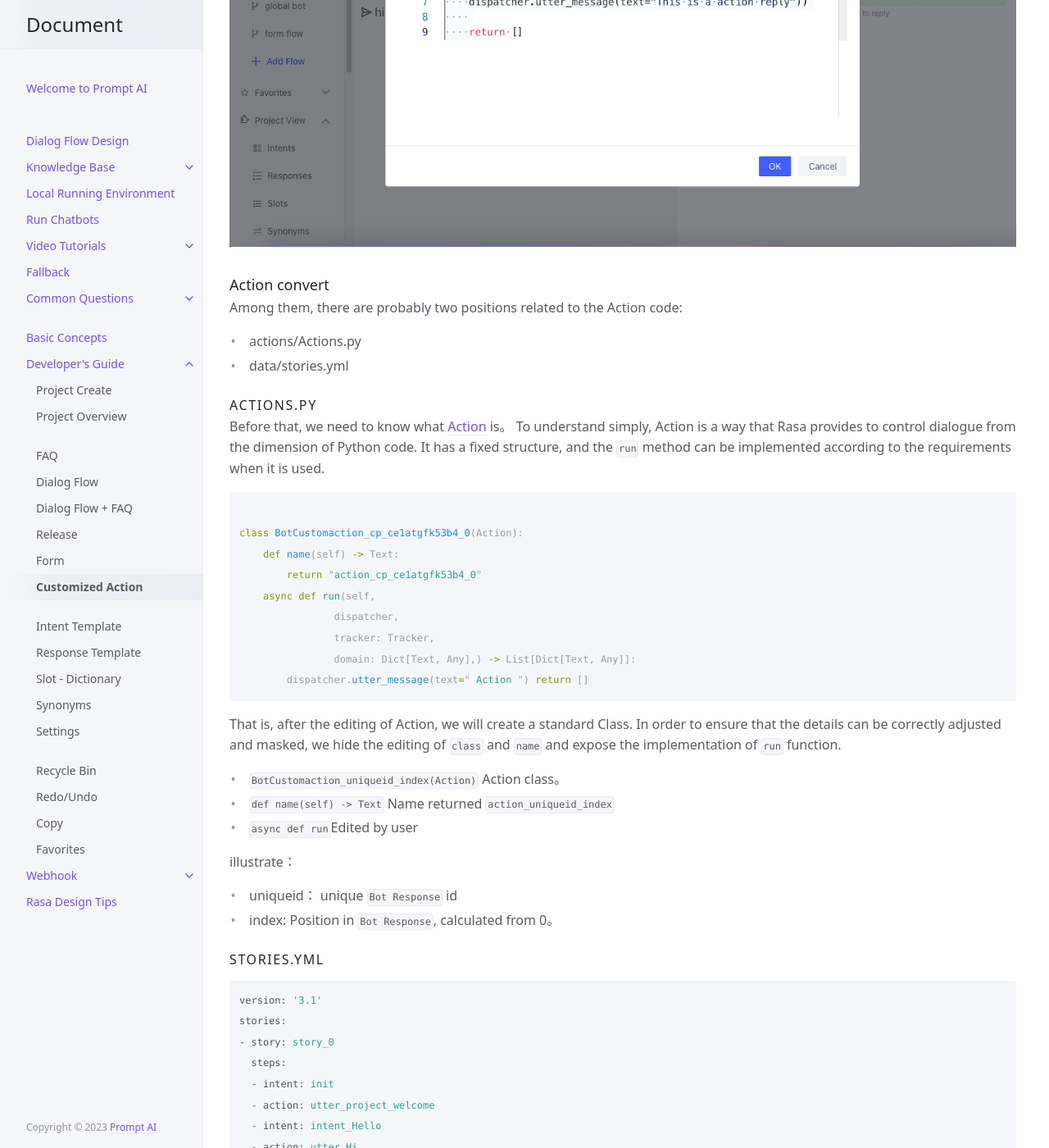
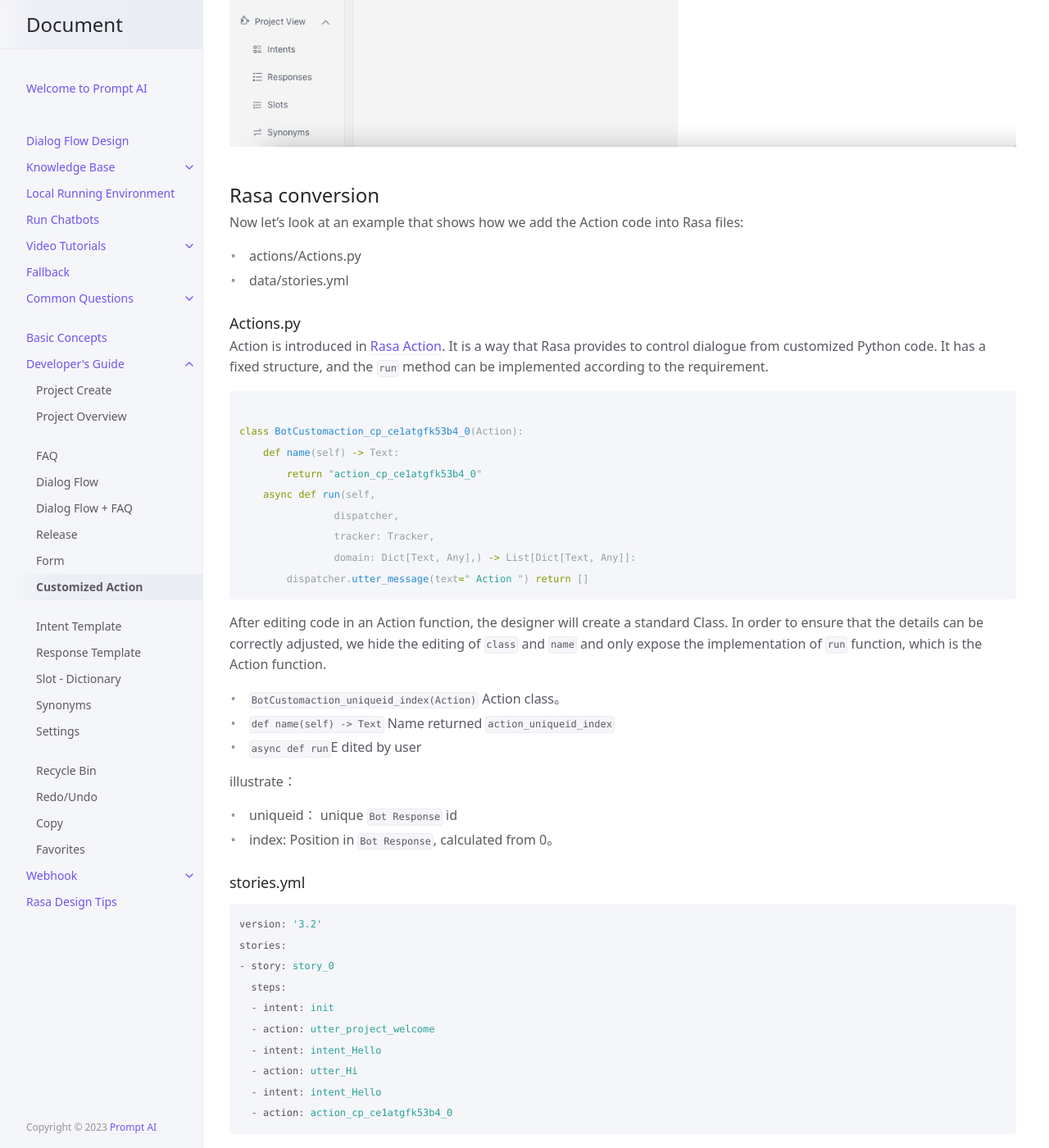
Before and after one commit to PromptAI/promptdialog, a Jekyll site: the page built from docs/tutorial/bot_action.md, in a window 1280 px wide and 1400 px high, scrolled down 1376 px. Shown: the whole window at 82% size. Built offline with Jekyll 4.4.1, drawn with Linux system fonts in a browser that asks for light colours; some of the changed text lies outside the part shown.

Commit message:
Update bot_action.md

````diff
--- a/docs/tutorial/bot_action.md
+++ b/docs/tutorial/bot_action.md
@@ -6,31 +6,23 @@ nav_order: 8
 spliter: true
 ---
 
-# Action
-{: .no_toc .header }
-In `Bot Response`, we hold the "Action" function, that is, we define the Action code held by Rasa. We will merge the Action code in the machine reply into the `Actions. py` file, and call this part of the code when Rasa triggers the bot reply.
-
-## Rasa conversion
-Now let's look at an example, which will show how we can convert the Action code into Rasa items.
-
-### Action example:generate reply
-
-![action-01](/assets/images/tutorial/action/action-01.png)
-
-In the flow chart above, in the last `Bot Response` node, we added action type reply.
+In `Bot Response`, the designer could click "+Action" to add an Action functions written in Python, which will give the designer the tool of writing customization code.  The Action python code will be placed to the `Actions. py` file in Rasa and will be triggered when the bot gives the current response.
 
 ![action-02](/assets/images/tutorial/action/action-02.png)
 
-### Action convert
+In the pop up window, the designer can write python code of the Action function.
+![action-01](/assets/images/tutorial/action/action-01.png)
 
-Among them, there are probably two positions related to the Action code:
+
+## Rasa conversion
+Now let's look at an example that shows how we add the Action code into Rasa files:
 
 - actions/Actions.py
 - data/stories.yml
 
-#### Actions.py
+### Actions.py
 
-Before that, we need to know what [Action](https://rasa.com/docs/rasa/action-server/sdk-actions/) is。  To understand simply, Action is a way that Rasa provides to control dialogue from the dimension of Python code. It has a fixed structure, and the `run` method can be implemented according to the requirements when it is used.
+Action is introduced in [Rasa Action](https://rasa.com/docs/rasa/action-server/sdk-actions/).  It is a way that Rasa provides to control dialogue from customized Python code. It has a fixed structure, and the `run` method can be implemented according to the requirement.
 ```python
 
 class BotCustomaction_cp_ce1atgfk53b4_0(Action):
@@ -42,20 +34,20 @@ class BotCustomaction_cp_ce1atgfk53b4_0(Action):
                 domain: Dict[Text, Any],) -> List[Dict[Text, Any]]:
         dispatcher.utter_message(text=" Action ") return []
 ```
-That is, after the editing of Action, we will create a standard Class. In order to ensure that the details can be correctly adjusted and masked, we hide the editing of `class` and `name` and expose the implementation of `run` function.
+After editing code in an Action function, the designer will create a standard Class.  In order to ensure that the details can be correctly adjusted, we hide the editing of `class` and `name` and only expose the implementation of `run` function, which is the Action function.
 
 - `BotCustomaction_uniqueid_index(Action)` Action class。
 - `def name(self) -> Text` Name returned `action_uniqueid_index`
-- `async def run`Edited by user
+- `async def run`E dited by user
 
 illustrate：
 - uniqueid： unique `Bot Response` id
 - index: Position in `Bot Response`, calculated from 0。
 
-#### stories.yml
+### stories.yml
 
 ```yaml
-version: '3.1'
+version: '3.2'
 stories:
 - story: story_0
   steps:
@@ -67,10 +59,10 @@ stories:
   - action: action_cp_ce1atgfk53b4_0
 ```
 
-there `setps` in `story_0`  indicates that when user input `Action me` will call `action_cp_ce1atgfk53b4_0`
+`Steps` in `story_0`  indicates that when a user say `hello`, the bot will call `action_cp_ce1atgfk53b4_0`.
 
 ### Action.run function
-
+[no idea what it is talking about, need more details]
 In addition to a simple call to Rasa to reply，Action also holds other function by use [dispatcher](https://rasa.com/docs/rasa/action-server/sdk-dispatcher/) and [tracker](https://rasa.com/docs/rasa/action-server/sdk-tracker)
 - dispatcher : control Rasa output by call `dispatcher.utter_message()`
 - tracker ：current user's tracker。by using `tracker.get_slot(slot_name)` access to slot value(that is, the value corresponding to the variable) ，latest user's message `tracker.latest_message`
````
